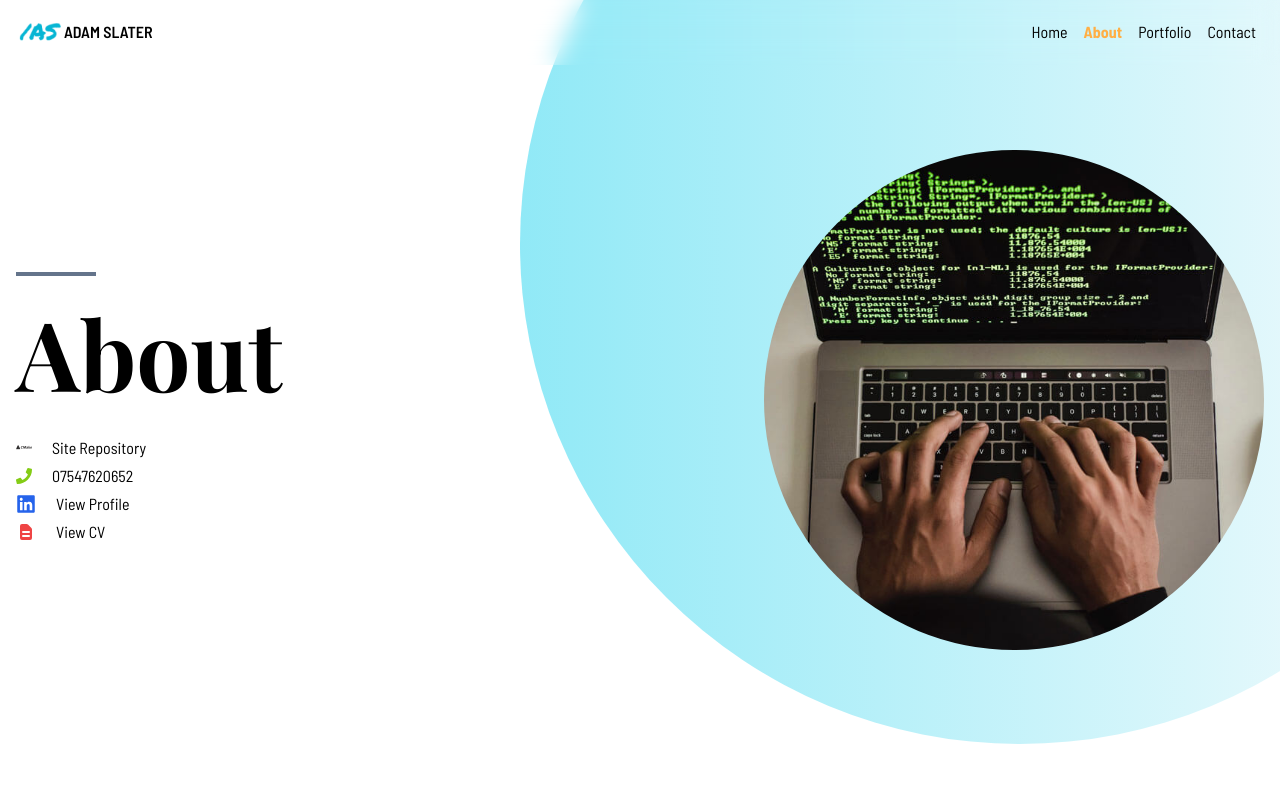
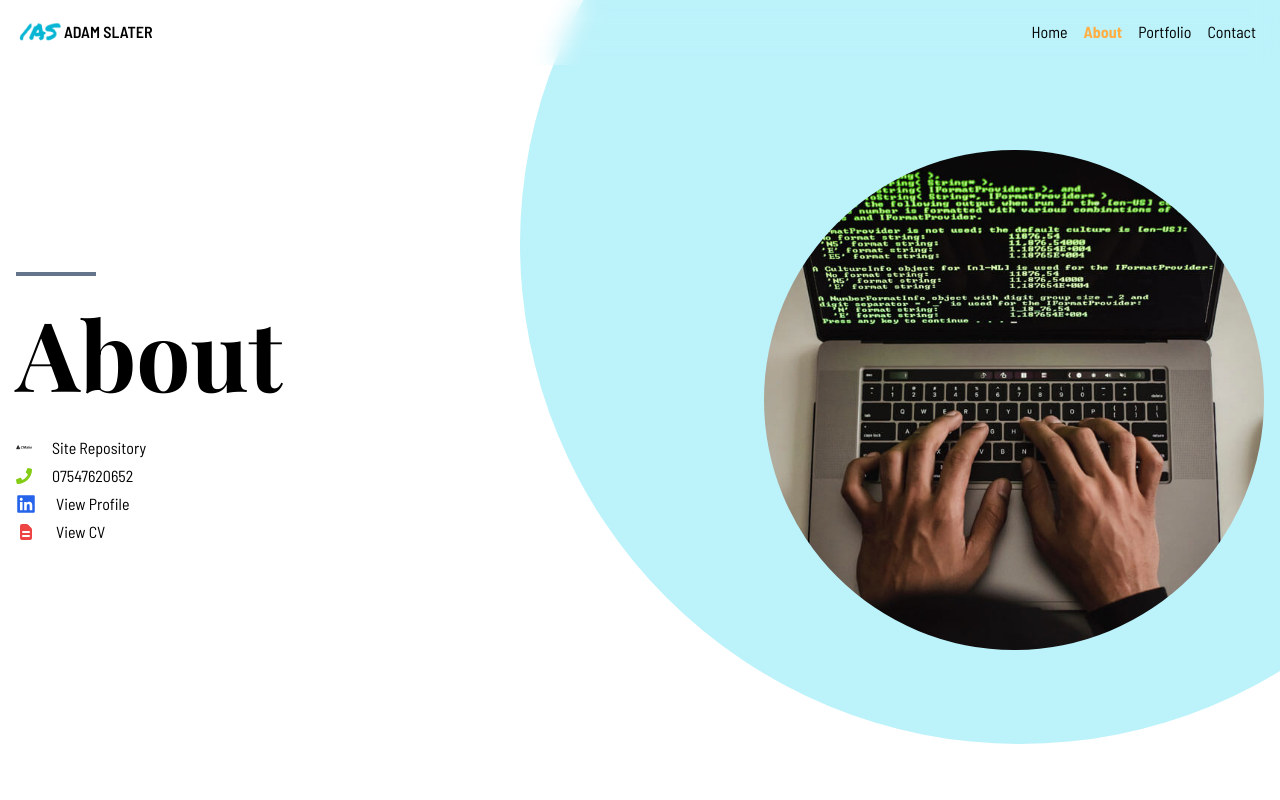
Before and after one commit to slaterwebdev/portfolio, a React (Vite) app: page /about in a window 1280 px wide. Shown: the top 800 px of the page. Built offline with nearby package versions, Linux system fonts and the light colour scheme; a web font is replaced by a local one.

Commit message:
minor tweaks to style

```diff
--- a/src/components/UI/Grid.tsx
+++ b/src/components/UI/Grid.tsx
@@ -29,7 +29,7 @@ const GridCard = ({ item }: { item: GridItem }) => {
     </a>
   ) : (
     <div className="flex justify-between gap-5 items-center sm:mb-0 sm:flex-col shadow-lg rounded-md p-4">
-      {id && <i className="hover:text-primary">{getIcon(id)}</i>}
+      {id && <i>{getIcon(id)}</i>}
       {content && <p>{item.content}</p>}
     </div>
   );
--- a/src/components/layout/PageTemplate.tsx
+++ b/src/components/layout/PageTemplate.tsx
@@ -63,9 +63,9 @@ const HeroImage = ({ image, altText }: { image: string; altText: string }) => (
 
 export const PageTemplate = ({ content, children, image }: PageTemplateProps) => (
   <main className="relative max-w-screen-xl w-full mb-12 sm:mb-24">
-    <div className="absolute -right-64 -top-64 rounded-full bg-gradient-to-r from-primary to-gray-50 opacity-50 circle-backdrop"></div>
+    <div className="absolute -right-64 -top-64 rounded-full bg-primary to-gray-50 opacity-30 circle-backdrop"></div>
 
-    <section className="flex flex-col-reverse sm:flex-row items-center justify-between gap-10 lg:gap-20 mt-20 sm:mt-0 mb-12 sm:h-screen">
+    <section className="flex flex-col-reverse sm:flex-row items-center justify-between gap-10 lg:gap-20 mt-20 sm:mt-0 mb-12 sm:h-screen max-h-[800px]">
       <HeroContent {...content} />
       <HeroImage image={image} altText={`${content.title} page`} />
     </section>
```
